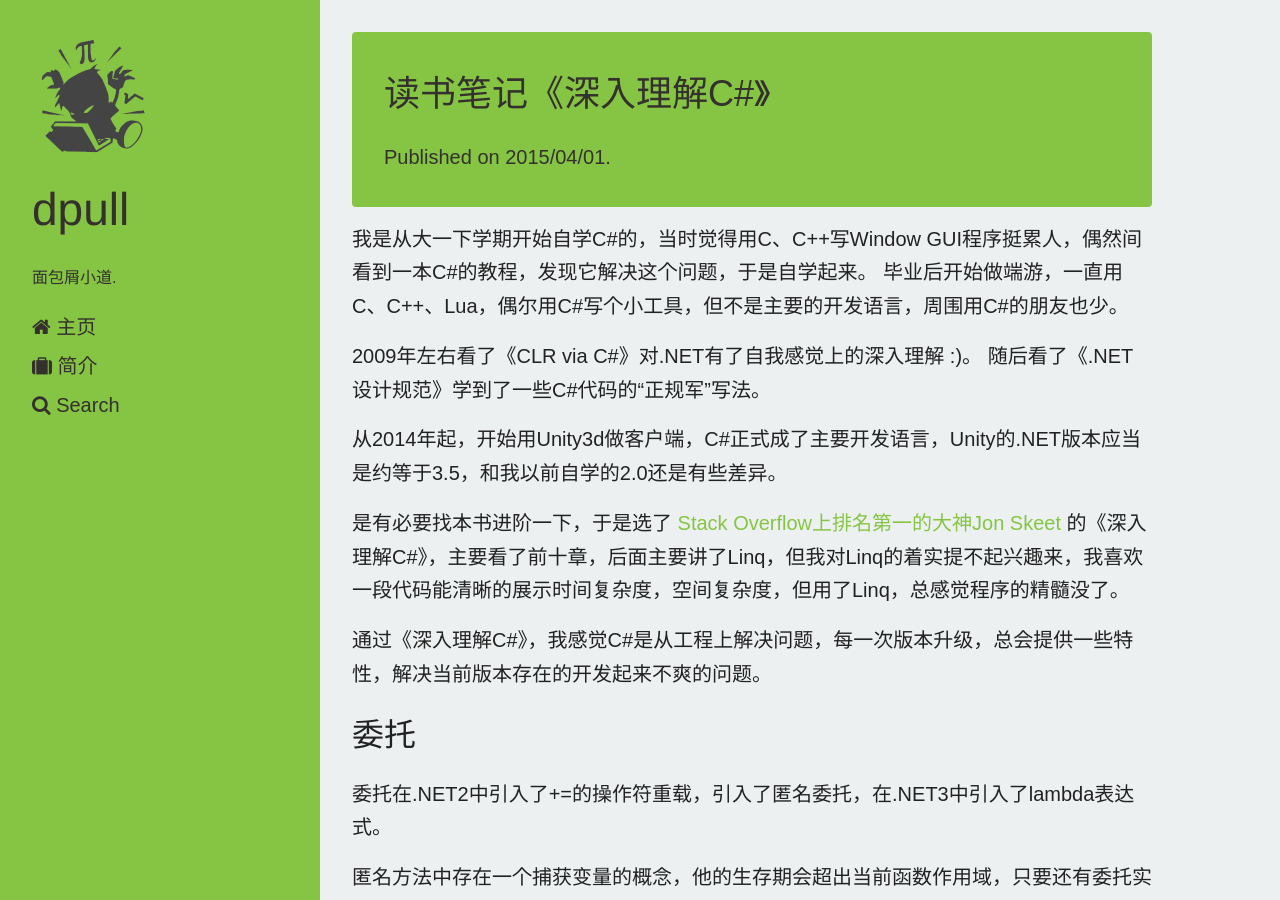
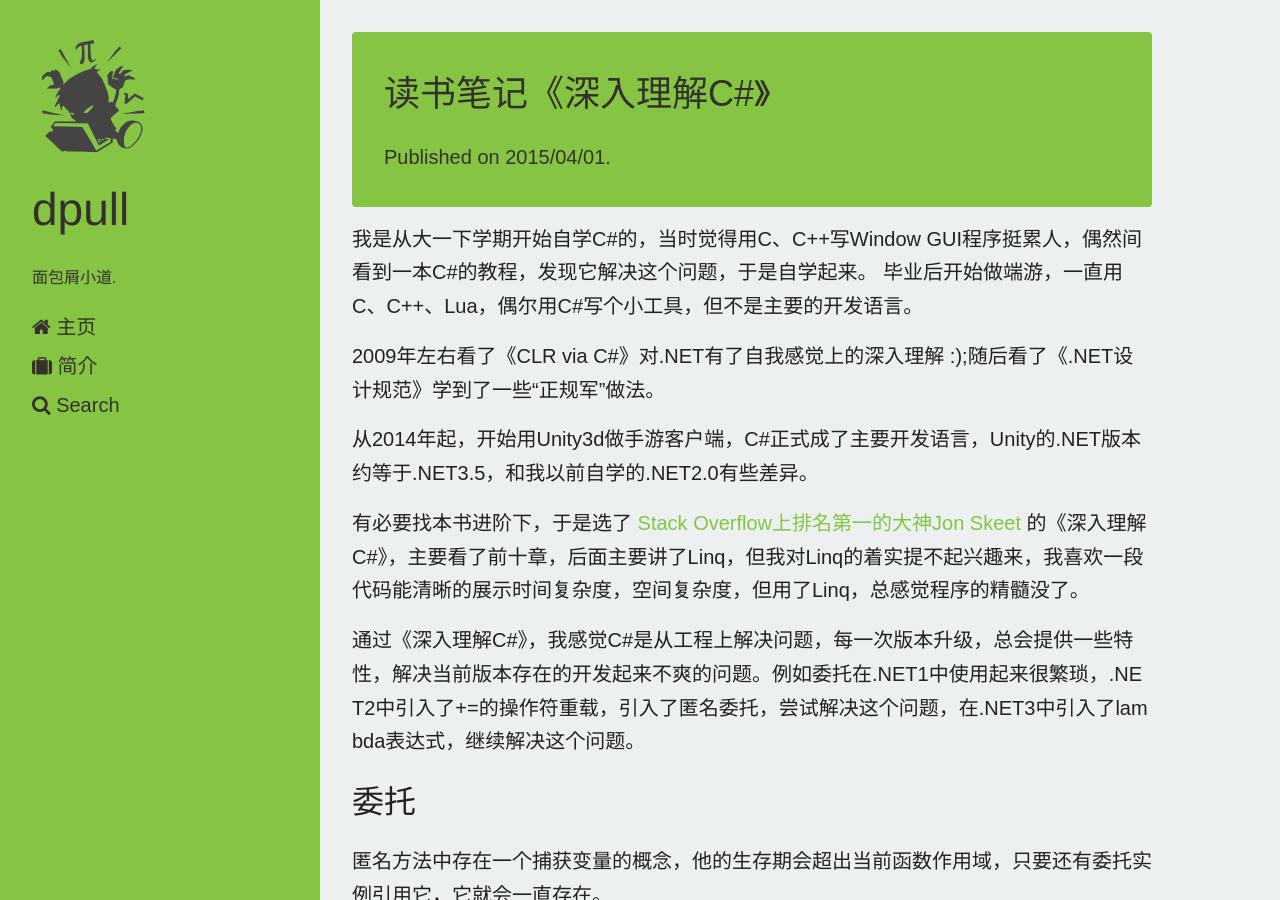
Before and after one commit to dpull/dpull.github.io, a Jekyll site: the page built from _posts/program/2015-04-01-note_csharp_in_depth.md, in a window 1280 px wide and 900 px high. Built offline with Jekyll 4.4.1, drawn with Linux system fonts in a browser that asks for light colours; nearby versions of some CDN libraries; Markdown is read by kramdown in place of the engine named in the settings; comment, search, counter and statistics services are not loaded.

Commit message:
解决部分不通顺

```diff
--- a/_posts/program/2015-04-01-note_csharp_in_depth.md
+++ b/_posts/program/2015-04-01-note_csharp_in_depth.md
@@ -6,20 +6,17 @@ tags: []
 ---
 
 我是从大一下学期开始自学C#的，当时觉得用C、C++写Window GUI程序挺累人，偶然间看到一本C#的教程，发现它解决这个问题，于是自学起来。
-毕业后开始做端游，一直用C、C++、Lua，偶尔用C#写个小工具，但不是主要的开发语言，周围用C#的朋友也少。
+毕业后开始做端游，一直用C、C++、Lua，偶尔用C#写个小工具，但不是主要的开发语言。
 
-2009年左右看了《CLR via C#》对.NET有了自我感觉上的深入理解 :)。
-随后看了《.NET设计规范》学到了一些C#代码的“正规军”写法。
+2009年左右看了《CLR via C#》对.NET有了自我感觉上的深入理解 :);随后看了《.NET设计规范》学到了一些“正规军”做法。
 
-从2014年起，开始用Unity3d做客户端，C#正式成了主要开发语言，Unity的.NET版本应当是约等于3.5，和我以前自学的2.0还是有些差异。
+从2014年起，开始用Unity3d做手游客户端，C#正式成了主要开发语言，Unity的.NET版本约等于.NET3.5，和我以前自学的.NET2.0有些差异。
 
-是有必要找本书进阶一下，于是选了 [Stack Overflow上排名第一的大神Jon Skeet](http://meta.stackexchange.com/questions/9134/jon-skeet-facts) 的《深入理解C#》，主要看了前十章，后面主要讲了Linq，但我对Linq的着实提不起兴趣来，我喜欢一段代码能清晰的展示时间复杂度，空间复杂度，但用了Linq，总感觉程序的精髓没了。
+有必要找本书进阶下，于是选了 [Stack Overflow上排名第一的大神Jon Skeet](http://meta.stackexchange.com/questions/9134/jon-skeet-facts) 的《深入理解C#》，主要看了前十章，后面主要讲了Linq，但我对Linq的着实提不起兴趣来，我喜欢一段代码能清晰的展示时间复杂度，空间复杂度，但用了Linq，总感觉程序的精髓没了。
 
-通过《深入理解C#》，我感觉C#是从工程上解决问题，每一次版本升级，总会提供一些特性，解决当前版本存在的开发起来不爽的问题。
+通过《深入理解C#》，我感觉C#是从工程上解决问题，每一次版本升级，总会提供一些特性，解决当前版本存在的开发起来不爽的问题。例如委托在.NET1中使用起来很繁琐，.NET2中引入了+=的操作符重载，引入了匿名委托，尝试解决这个问题，在.NET3中引入了lambda表达式，继续解决这个问题。
 
 ## 委托 ##
-委托在.NET2中引入了+=的操作符重载，引入了匿名委托，在.NET3中引入了lambda表达式。
-
 匿名方法中存在一个捕获变量的概念，他的生存期会超出当前函数作用域，只要还有委托实例引用它，它就会一直存在。
 
 ## 泛型 ##
```
